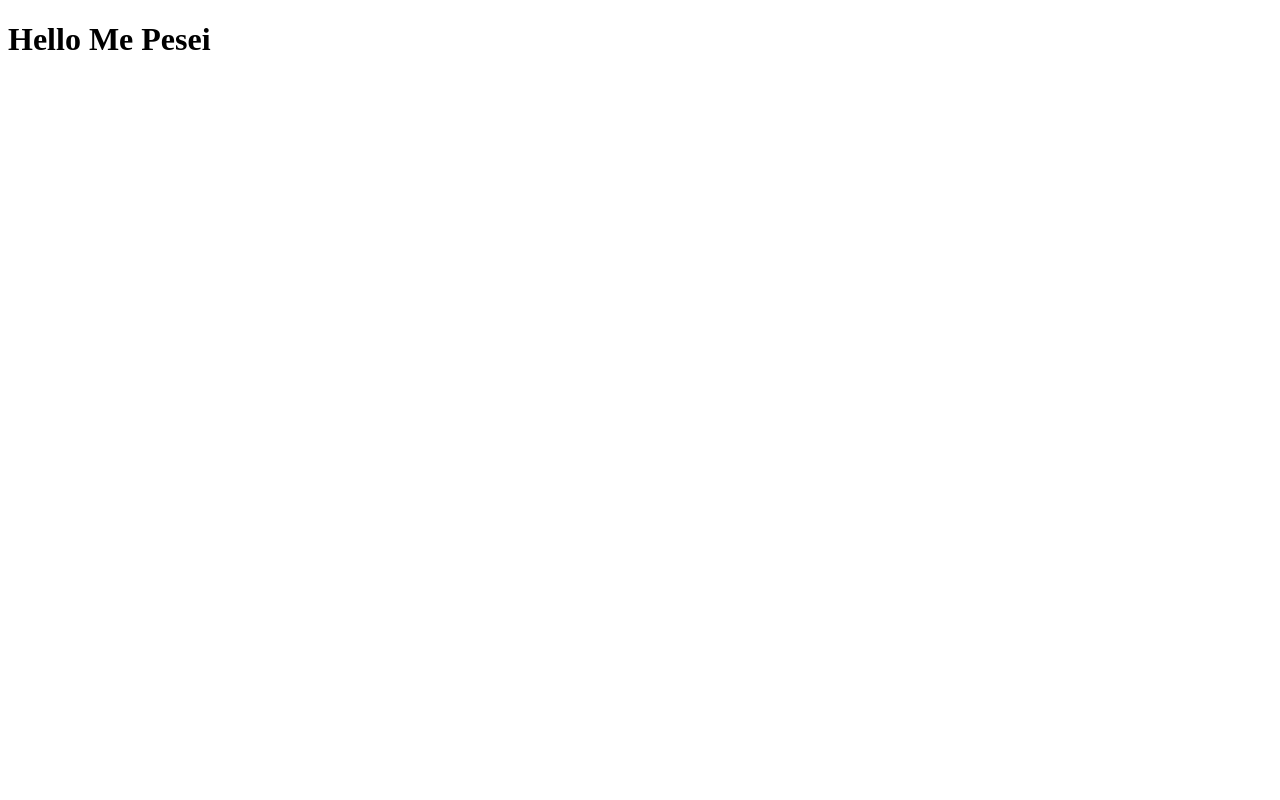
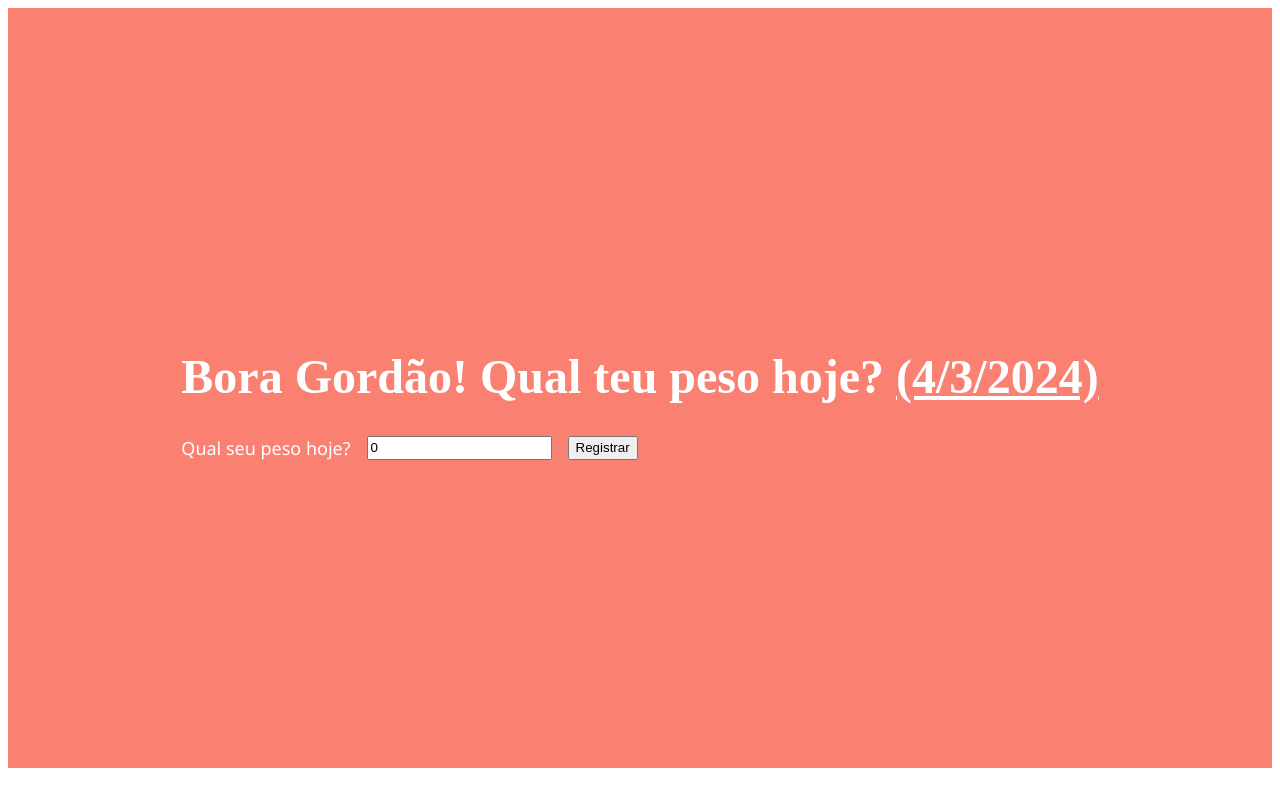
Before and after one commit to thiagomagano/mepesei, a Nuxt app: page / in a window 1280 px wide. Built offline with nearby package versions, Linux system fonts and the light colour scheme.

Commit message:
wip: index page

```diff
--- /dev/null
+++ b/app.config.ts
@@ -0,0 +1,9 @@
+export default defineAppConfig({
+  title: "Me Pesei",
+  theme: {
+    dark: true,
+    colors: {
+      primary: "#ff0000",
+    },
+  },
+});
--- a/app.vue
+++ /dev/null
@@ -1,5 +0,0 @@
-<template>
-  <div>
-    <h1>Hello Me Pesei</h1>
-  </div>
-</template>
--- /dev/null
+++ b/components/Register.vue
@@ -0,0 +1,27 @@
+<script setup lang="ts">
+// function getUltimoPeso(): string {
+//   return "80,9";
+// }
+// const ultimoPeso = getUltimoPeso();
+
+const peso = ref(0);
+
+function registraPeso(): void {
+  console.log(peso);
+}
+</script>
+
+<template>
+  <form @submit.prevent="registraPeso">
+    <label for="peso">Qual seu peso hoje?</label>
+    <input type="text" id="peso" :value="peso" />
+    <button type="submit">Registrar</button>
+  </form>
+</template>
+
+<style scoped>
+form {
+  display: flex;
+  gap: 1rem;
+}
+</style>
--- /dev/null
+++ b/pages/control.vue
@@ -0,0 +1,15 @@
+<script setup lang="ts"></script>
+
+<template>
+  <div>
+    <h1>Listar Pessagem</h1>
+    <ol>
+      <li>Peso / dia</li>
+      <li>Peso / dia</li>
+      <li>Peso / dia</li>
+      <li>Peso / dia</li>
+    </ol>
+  </div>
+</template>
+
+<style scoped></style>
--- /dev/null
+++ b/pages/index.vue
@@ -0,0 +1,39 @@
+<script setup lang="ts">
+const name = "Thi";
+const hoje = new Date(Date.now());
+</script>
+
+<template>
+  <main>
+    <div>
+      <h1>
+        Bora Gordão! Qual teu peso hoje?
+        <span> ({{ hoje.toLocaleDateString() }}) </span>
+      </h1>
+      <Register />
+    </div>
+  </main>
+</template>
+
+<style scoped>
+main {
+  background-color: salmon;
+  color: white;
+  font-size: 18px;
+  font-family: "Segoe UI", Tahoma, Geneva, Verdana, sans-serif;
+  height: 95svh;
+  margin: 0;
+  display: grid;
+  place-items: center;
+}
+
+h1 {
+  font-size: 48px;
+  text-align: center;
+  font-family: serif;
+}
+
+span {
+  text-decoration: underline;
+}
+</style>
```
